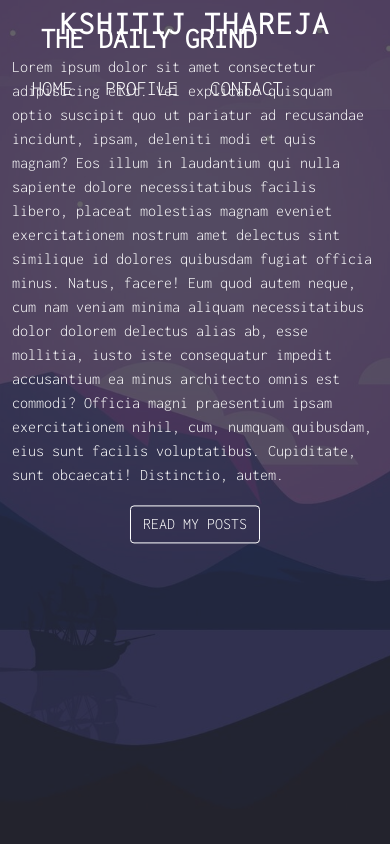
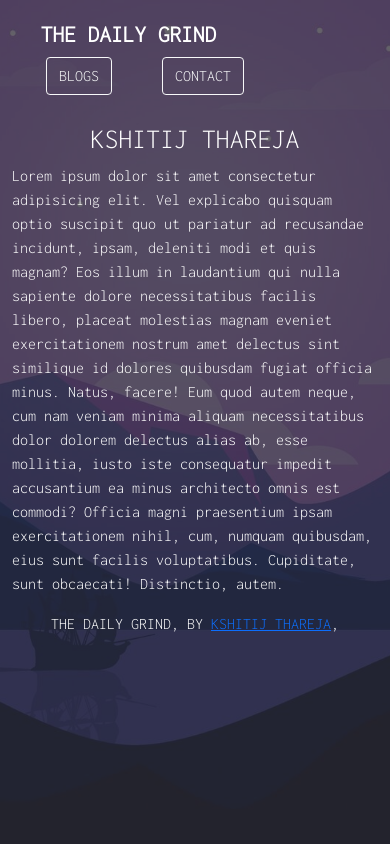
Before and after one commit to KshitijThareja/django-blogsite, a Django app: page /homepage/ in a window 390 px wide. Run offline with Django 4.2, Linux system fonts and the light colour scheme.

Commit message:
Modify homepage by adding functions to buttons

```diff
--- a/blog/static/css/index.css
+++ b/blog/static/css/index.css
@@ -28,11 +28,14 @@ body{
     color: #ffff;
     font-size: 1.3em;
 }
-.banner .info{
-    margin-top: 15%;
-    transform: translateY(-35%);
-}
-.banner .info h1{
+/* .banner .container .info a{
+    height: 100vh;
+    width: 100vh;
+    margin-top: 50%;
+    margin-left: 50%;
+    transform: translate(-50%, -50%); */
+
+/* .banner .info h1{
     margin-bottom: 3%;
     font-size: 2em;
     font-weight: 650;
@@ -47,14 +50,35 @@ body{
 }
 .banner .info a{
     margin-left: 50%;
-
     transform: translateX(-50%);
     color: #fff;
     border-color: #fff;
+} */
+
+
+
+@media only screen and (max-width:600px) {
+    .navbar {
+        font-size: small;
+    }
+
+
+    .navbar-brand {
+        margin-left: 50%;
+    }
+
+    .nav {
+        margin-left: 50%;
+        width: 100%;
+        transform: translate(-50%, 0);
+        flex-wrap: unset;
+    }
+    .banner .info{
+        margin-left: 50%;
+        width: 100%;
+        transform: translate(-50%, 0);
+        flex-wrap: unset;
+
+    }
+
 }
-/* .banner .info img{
-    border-radius: 40px;
-    height: 220px;
-    width: 180px;
-    border-color: #fff;
-} */
--- a/blog/templates/blog/index.html
+++ b/blog/templates/blog/index.html
@@ -9,32 +9,51 @@
     <link rel="stylesheet" href="https://cdn.jsdelivr.net/npm/bootstrap@5.1.3/dist/css/bootstrap.min.css">
     <link rel="stylesheet" href="{% static 'css/index.css' %}" type="text/css">
     <link href="https://fonts.googleapis.com/css2?family=Inconsolata:wght@300&display=swap" rel="stylesheet">
-    <script src="https://cdn.jsdelivr.net/npm/bootstrap@5.0.2/dist/js/bootstrap.bundle.min.js"></script>
+    <script src="https://cdn.jsdelivr.net/npm/bootstrap@5.1.3/dist/js/bootstrap.bundle.min.js"></script>
 
     <title>Homepage</title>
 </head>
 
+<style>
+    .example-class {
+        color: red;
+    }
+</style>
+
+
 <body>
+
     <div class="container-fluid banner">
         <div class="row">
             <div class="col-md-12">
-                <nav class="navbar navbar-md">
+                <nav class="navbar">
 
                     <div class="navbar-brand">
                         THE DAILY GRIND
                     </div>
                     <ul class="nav">
-                        <a href="#" class="nav-item nav-link active">HOME</a>
-                        <!-- #collapse example" class="btn btn-primary" type="button" data-bs-toggle="collapse" role="button" aria-expanded="false" aria-controls="collapseExample -->
-                        <a href="#" class="nav-item nav-link active">PROFILE</a>
-                        <a href="#" class="nav-item nav-link">CONTACT</a>
+                        <a href="post">
+                            <button class="btn btn-outline-light">BLOGS</button>
+                        </a>
+                        <button class="btn btn-outline-light" type = "button" data-bs-toggle = "popover" data-bs-trigger="click" data-bs-offset="10,15" data-content = "Content" data-bs-trigger = "hover" data-bs-content = "E-mail: kshitijthareja03@gmail.com" data-placement="bottom" style="margin-right:100px; margin-left: 50px;"> CONTACT </button>
+                        <!-- <button class="btn btn-outline-light" type="button" data-bs-toggle="popover"
+                            title="You can reach out to me through:"
+                            data-bs-content="E-mail: kshitijthareja03@gmail.com"
+                            data-bs-title='<span class="example-class">Contact</span>'> Contact </button> -->
                     </ul>
 
             </div>
+            <script>
+                var popoverList1 = [].slice.call(document.querySelectorAll('[data-bs-toggle = "popover"]'))
+                var popoverList2 = popoverList1.map(function (popoverTriggerfun) {
+                    return new bootstrap.Popover(popoverTriggerfun)
+                })
+            </script>
             </nav>
-            <div class="col-md-6 offset-md-3 info">
+            <div class="container">
+                <div class="col-md-6 offset-md-3">
 
-                <p class="text-center">
+                    <p class="text-center">
                     <h1 class="text-center">KSHITIJ THAREJA</h1>
                     Lorem ipsum dolor sit amet consectetur adipisicing elit.
                     Vel explicabo quisquam optio suscipit quo ut pariatur ad recusandae incidunt,
@@ -48,11 +67,21 @@
                     architecto omnis est commodi? Officia magni praesentium ipsam exercitationem nihil,
                     cum, numquam quibusdam, eius sunt facilis voluptatibus.
                     Cupiditate, sunt obcaecati! Distinctio, autem.
-                </p>
-                <a href="post" class="btn btn-md text-center">READ MY POSTS</a>
+                    </p>
+                    <!-- <div class="container info">
+                        <a href="post" class="btn btn-md text-white text-center">READ MY POSTS</a>
+                    </div> -->
+                </div>
             </div>
         </div>
+        <footer class="mt-auto text-white text-center footer">
+            <p>THE DAILY GRIND, BY <a href="https://github.com/KshitijThareja" class="text-bold">KSHITIJ THAREJA</a>,
+            </p>
+
+        </footer>
+
     </div>
+
 </body>
 
 </html>
```
Also changed, not shown: blog/static/css/blog.css (+13 -2 lines), blog/urls.py (line endings or trailing spaces).
